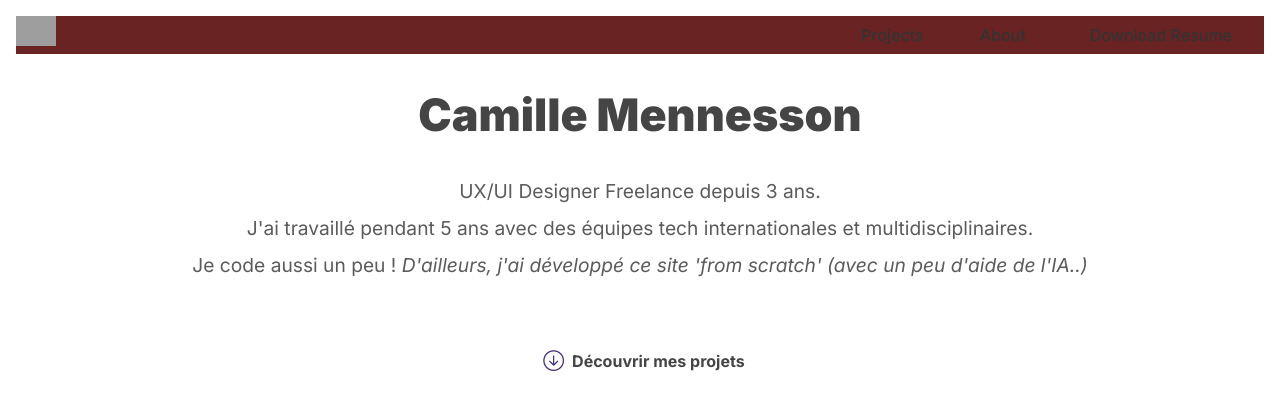
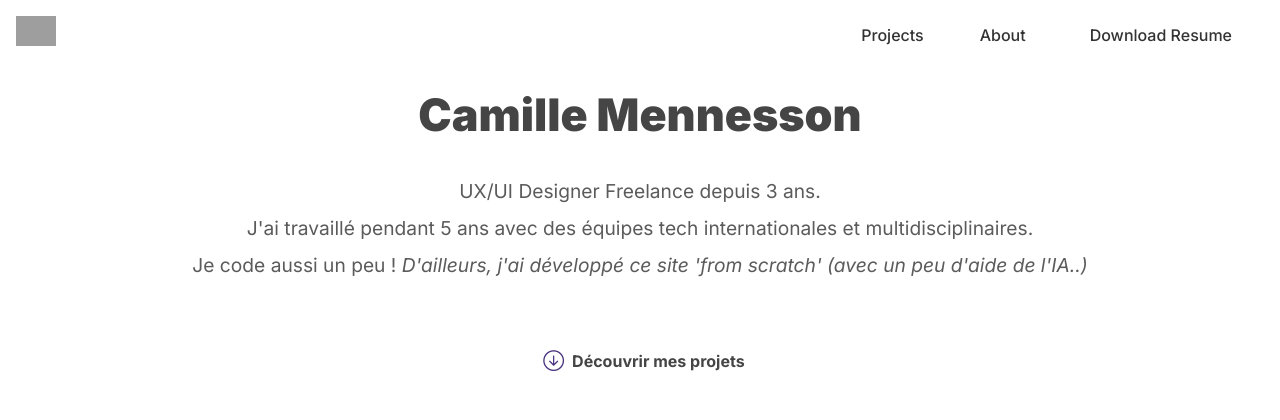
Before and after one commit to camillemennesson/my-portfolio, a PHP site: page / in a window 1280 px wide. Shown: the top 420 px of the page. Run offline with PHP 8.4, Linux system fonts and the light colour scheme; grey boxes are pictures that could not be loaded.

Commit message:
navbar white

```diff
--- a/style.css
+++ b/style.css
@@ -82,7 +82,7 @@ h4 {
     display: flex;
     justify-content: space-between;
     align-items: center;
-    background-color:#692323;
+    background-color:#ffffff;
     color: black;
     margin: 1rem;
 
```
